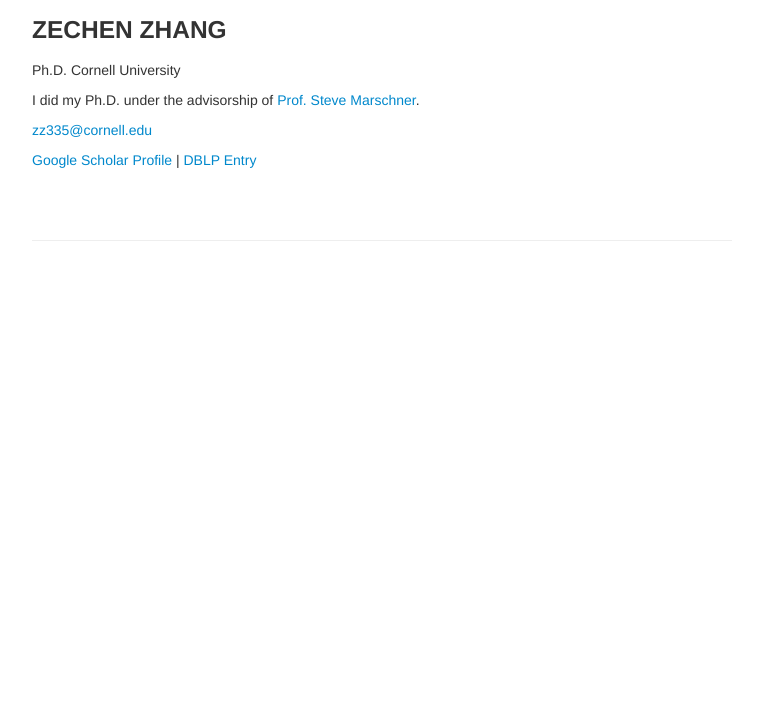
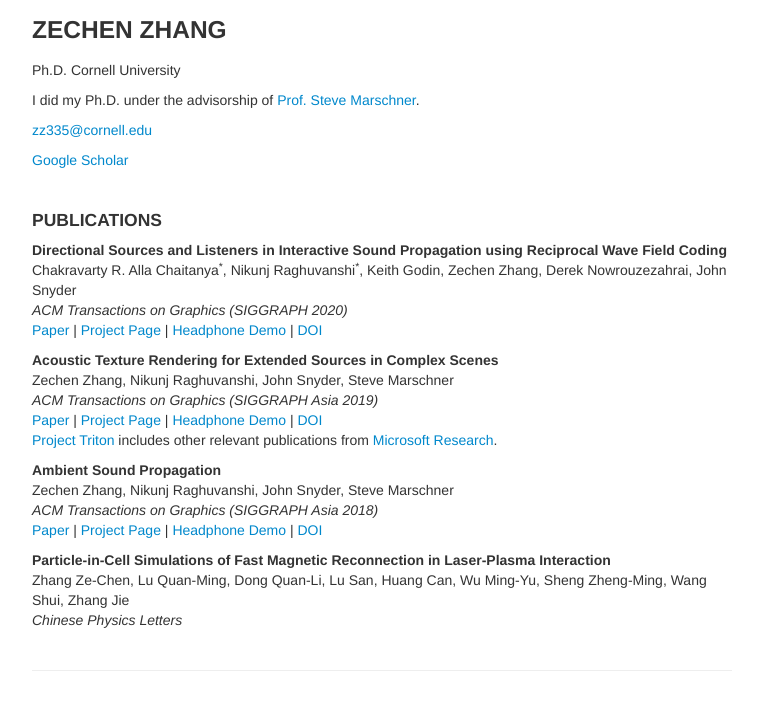
Before and after one commit to ZechenZ/zechenz.github.com, a Jekyll site: the page built from index.md, in a window 1280 px wide. Shown: the top 710 px of the page, without its empty margins (258-1021 px from the left). Built offline with Jekyll 4.4.1, drawn with Linux system fonts in a browser that asks for light colours; our own code applies the rules of GitHub Pages for plain Markdown files.

Commit message:
Update index.md

```diff
--- a/index.md
+++ b/index.md
@@ -14,13 +14,10 @@
 
 <zz335@cornell.edu>
 
-[Google Scholar Profile](https://scholar.google.com/citations?hl=en&user=RBDHu9UAAAAJ&view_op=list_works&sortby=pubdate)
-|
-[DBLP Entry](https://dblp.org/pid/202/5537-1.html)
+[Google Scholar](https://scholar.google.com/citations?hl=en&user=RBDHu9UAAAAJ&view_op=list_works&sortby=pubdate)
 
 <br/>
 
-<!---
 #### PUBLICATIONS
 
 **Directional Sources and Listeners in Interactive Sound Propagation using Reciprocal Wave Field Coding**
@@ -60,5 +57,3 @@
 **Particle-in-Cell Simulations of Fast Magnetic Reconnection in Laser-Plasma Interaction**
 Zhang Ze-Chen, Lu Quan-Ming, Dong Quan-Li, Lu San, Huang Can, Wu Ming-Yu, Sheng Zheng-Ming, Wang Shui, Zhang Jie
 *Chinese Physics Letters*
-
--->
```
